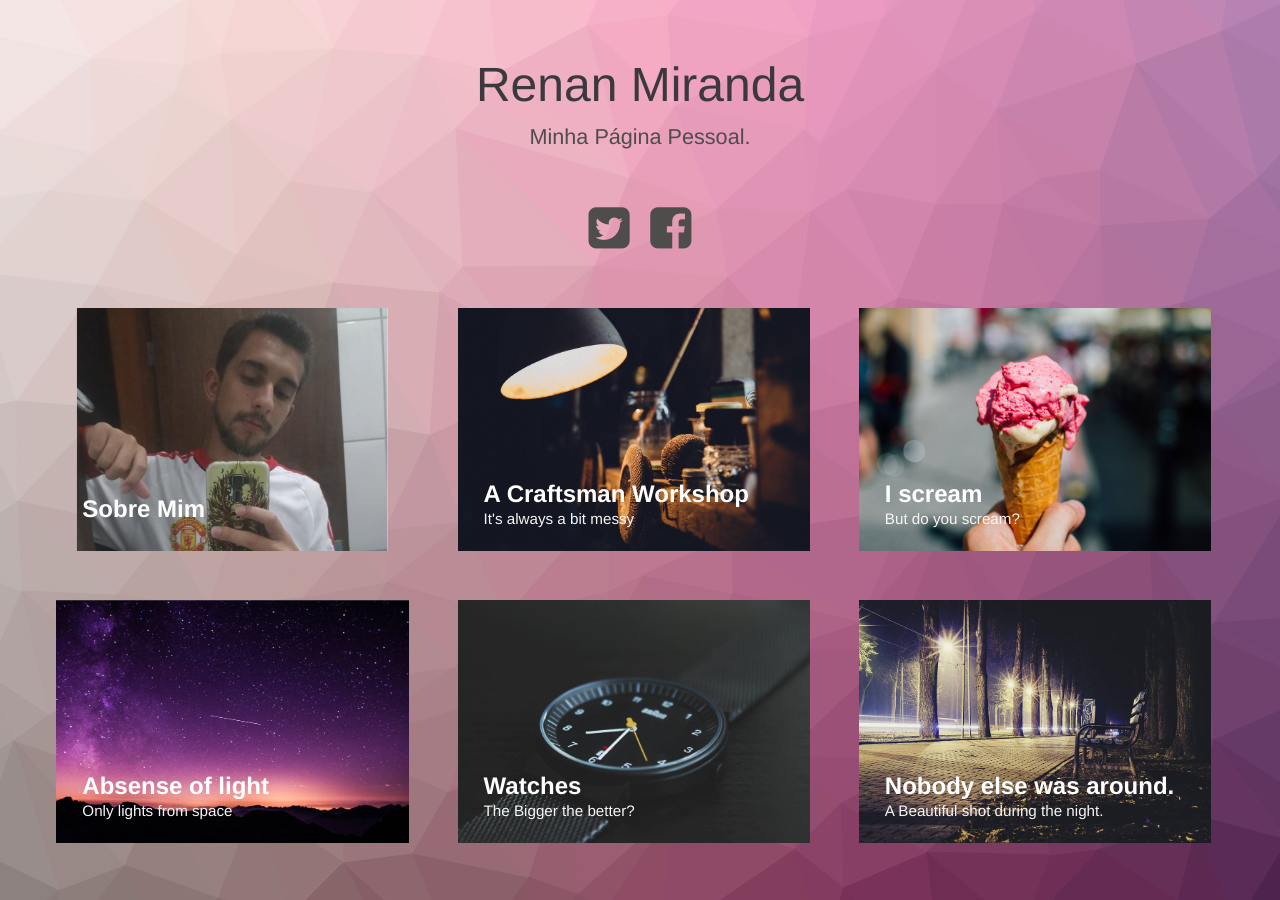
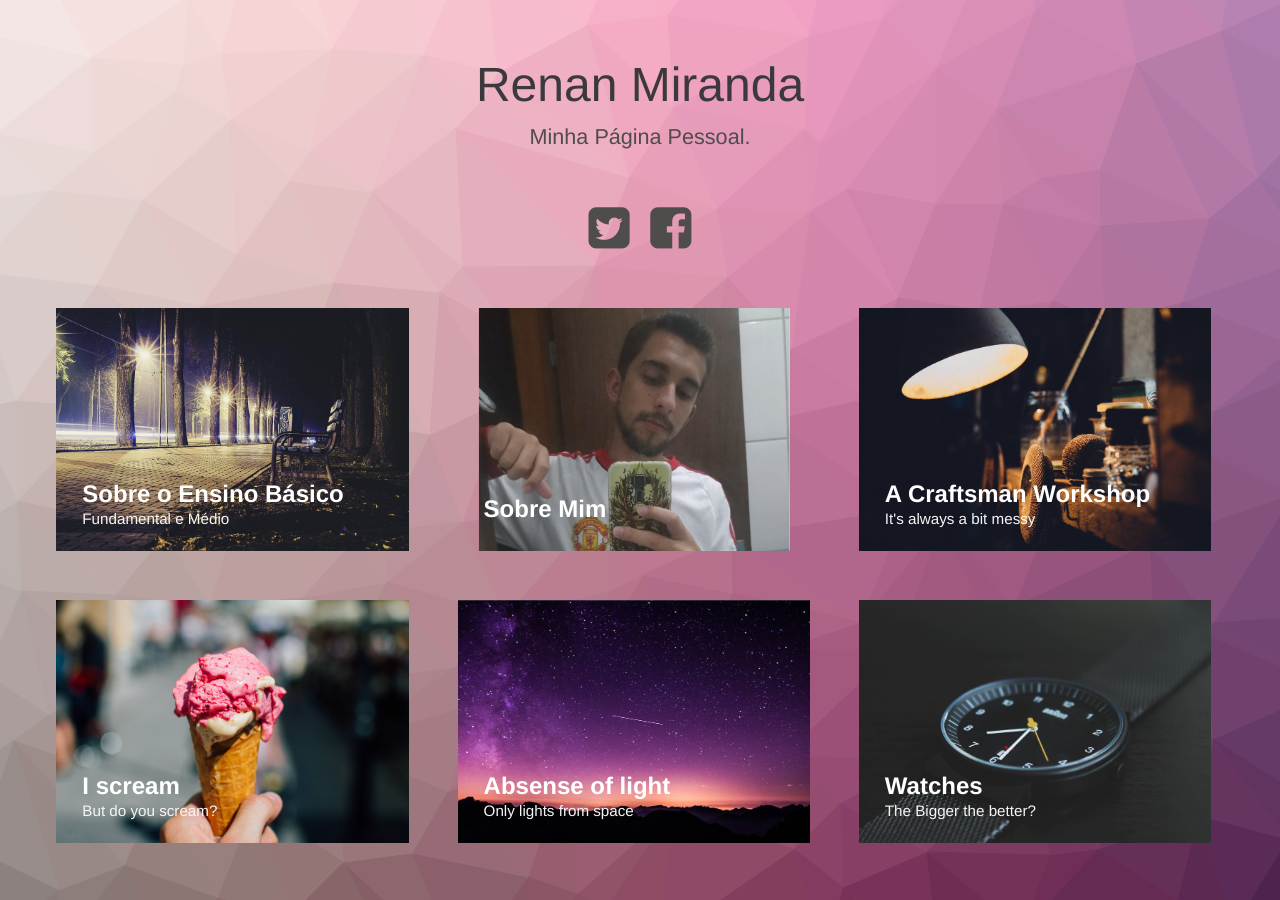
Before and after one commit to RMI6899/RMI6899, a Jekyll site: the page built from index.html, in a window 1280 px wide. Built offline with Jekyll 4.4.1, drawn with Linux system fonts in a browser that asks for light colours.

Commit message:
troca na interface acrescentando "sobre o ensino básico"

```diff
--- a/_posts/2015-04-21-city-nights.markdown
+++ b/_posts/2015-04-21-city-nights.markdown
@@ -1,10 +1,10 @@
 ---
-title:  "Nobody else was around."
-subtitle: "A Beautiful shot during the night."
-author: "Wferr"
+title:  "Sobre o Ensino Básico"
+subtitle: "Fundamental e Médio"
+author: "Renan Miranda"
 avatar: "img/authors/wferr.png"
 image: "img/b.jpg"
-date:   2015-04-21 12:12:12
+date:   16-08-2019 12:12:12
 ---
 
 ### Dolor sit amet?
```
